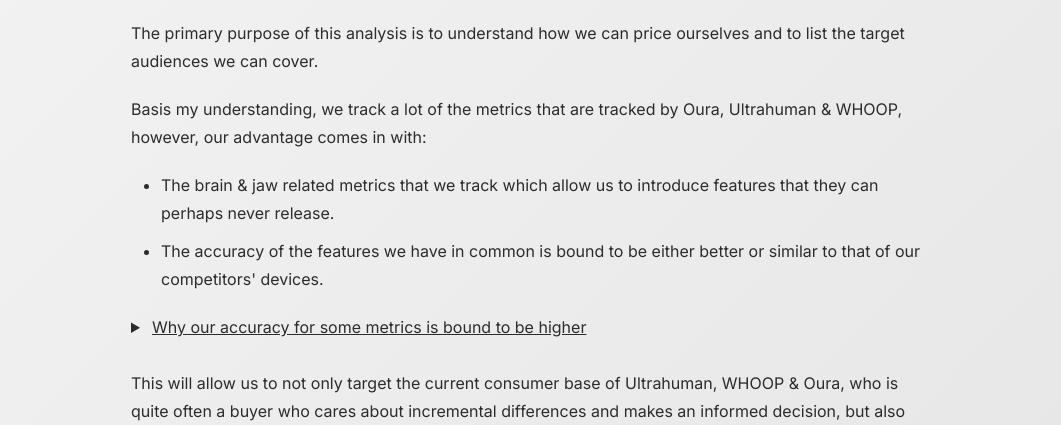
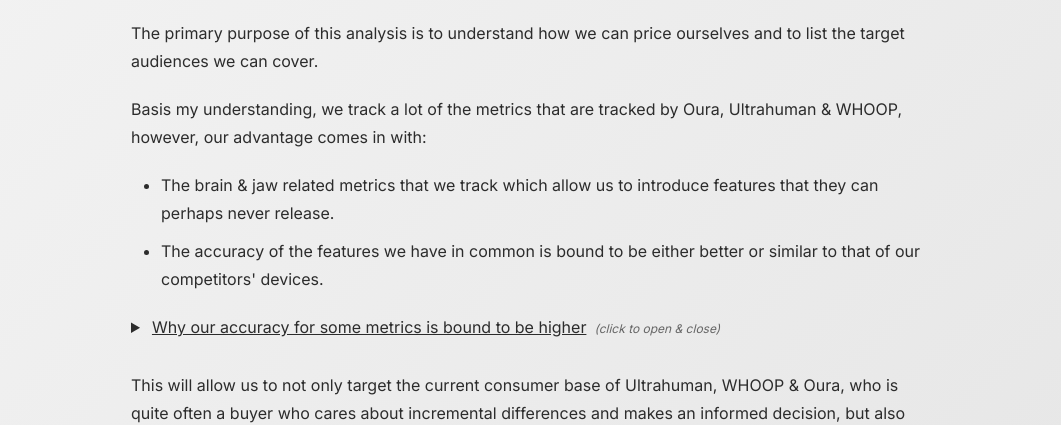
Before and after one commit to hemantgdev/hg-temple, a website built with Vite: page competitive.html in a window 1280 px wide. Shown: the part 383-808 px from the top of the page, without its empty margins (109-1170 px from the left). Built offline with nearby package versions, Linux system fonts and the light colour scheme; a web font is replaced by a local one.

Commit message:
Update competitive.html

```diff
--- a/competitive.html
+++ b/competitive.html
@@ -35,7 +35,7 @@
             </ul>
 
             <details>
-                <summary><u><span style="margin-left: 4px;">Why our accuracy for some metrics is bound to be higher</span></u></summary>
+                <summary><u><span style="margin-left: 4px;">Why our accuracy for some metrics is bound to be higher</span></u><span class="note-text" style="margin-left: 8px;">(click to open & close)</span></summary>
                 <div style="margin-left: 12px; margin-top: 8px;">
                     <ul>
                         <li>Sleep insights will be better for us as we're measuring EEG as well, which is something no one else has access to. Measurements around recovery will also be better due to the same reason.</li>
```
